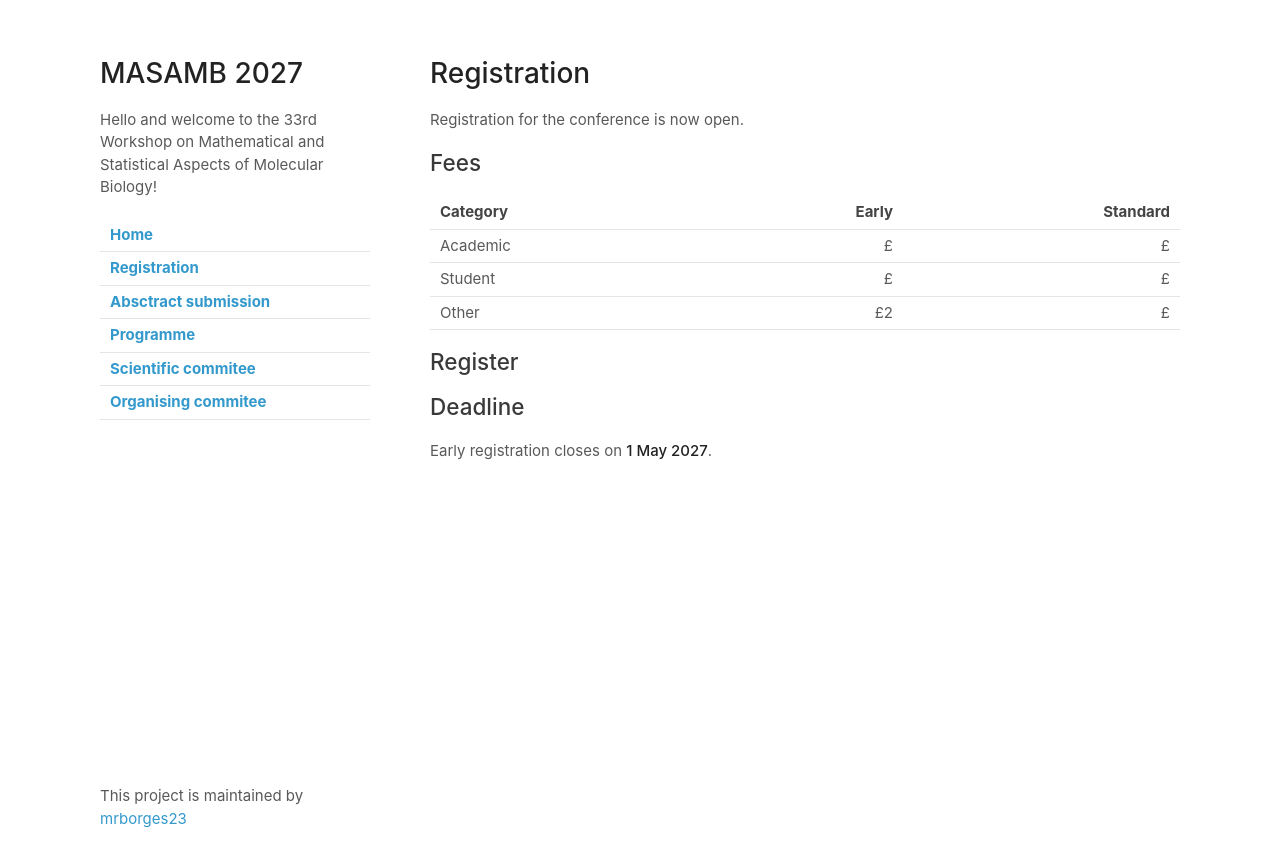
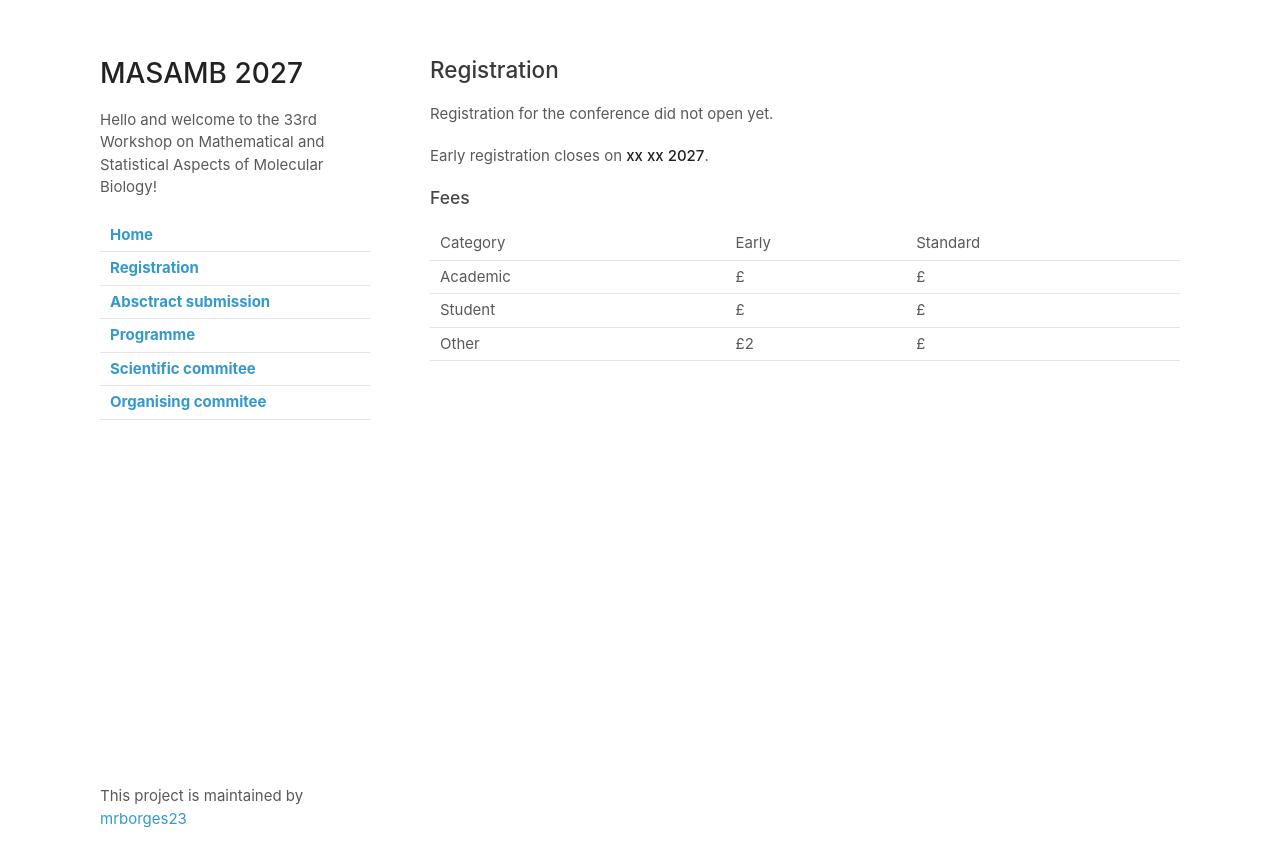
Before and after one commit to mrborges23/masamb2027, a Jekyll site: the page built from registration.md, in a window 1280 px wide. Shown: the top 867 px of the page. Built offline with Jekyll 4.4.1, drawn with Linux system fonts in a browser that asks for light colours.

Commit message:
Update registration.md

```diff
--- a/registration.md
+++ b/registration.md
@@ -3,21 +3,15 @@ layout: default
 title: Registration
 ---
 
-# Registration
+## Registration
 
-Registration for the conference is now open.
+Registration for the conference did not open yet.
 
-## Fees
+Early registration closes on **xx xx 2027**.
+
+### Fees
 
 | Category | Early | Standard |
-|---|---:|---:|
 | Academic | £ | £ |
 | Student | £ | £ |
 | Other | £2 | £ |
-
-## Register
-
-
-## Deadline
-
-Early registration closes on **1 May 2027**.
```
